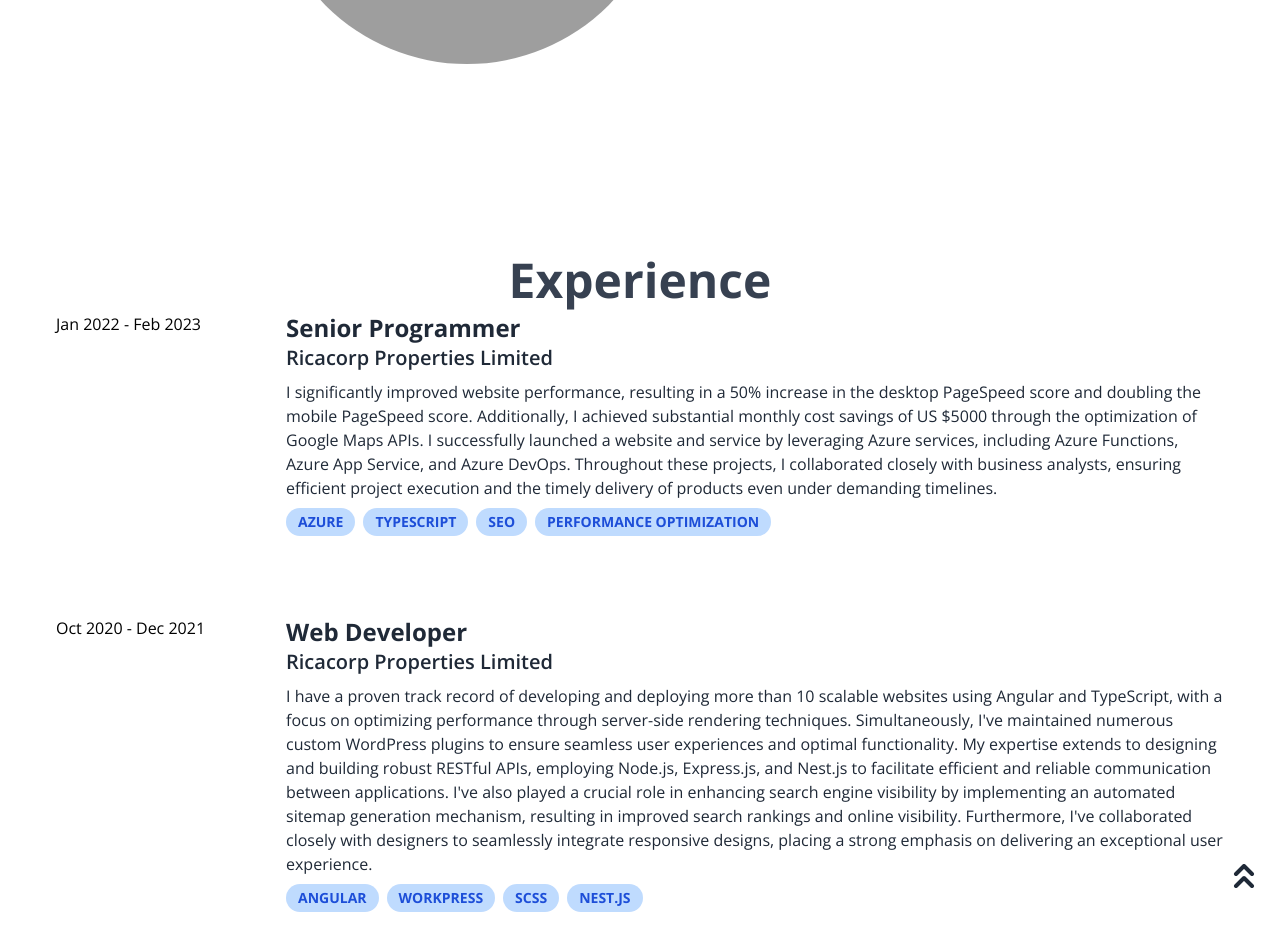
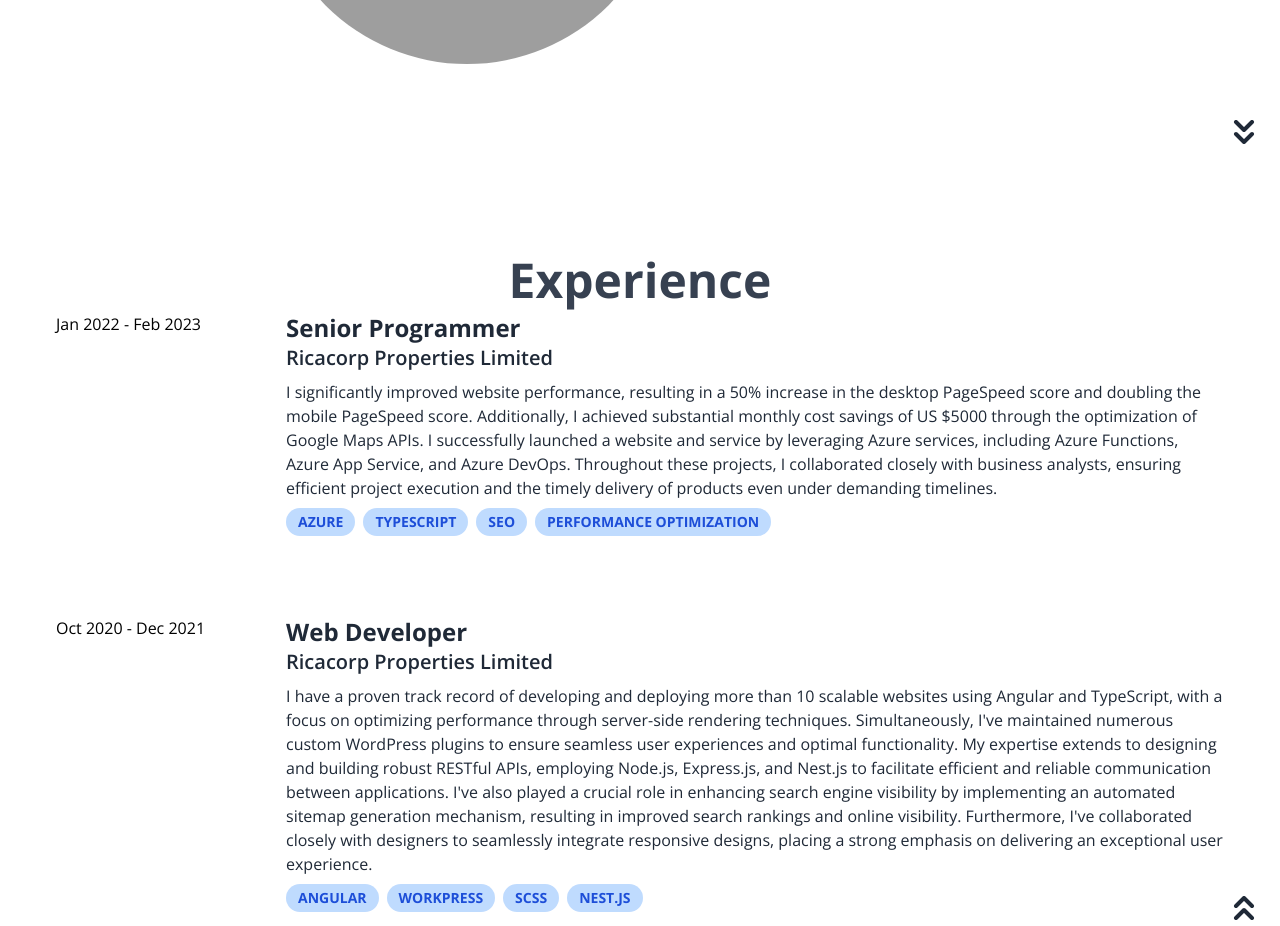
Before and after one commit to lexiechoi852/portfolio-website, a Next.js app: page / in a window 1280 px wide. Shown: the part 600-1526 px from the top of the page. Built offline with nearby package versions, Linux system fonts and the light colour scheme; grey boxes are pictures that could not be loaded.

Commit message:
feat: added navigation on landing session

```diff
--- a/src/components/Experience.tsx
+++ b/src/components/Experience.tsx
@@ -24,7 +24,7 @@ const experiences = [
   },
 ];
 const Experience = (): JSX.Element => (
-  <section className="relative min-h-[calc(96dvh)] p-[4vh]" id="experience">
+  <section className="relative min-h-[calc(100dvh)] p-[4vh]" id="experience">
     <h2 className="mb-2 text-center text-5xl font-bold text-gray-700">
       Experience
     </h2>
--- a/src/components/Navigation.tsx
+++ b/src/components/Navigation.tsx
@@ -11,11 +11,23 @@ interface NavigationProps {
   href: string;
 }
 
-const Navigation = ({ href }: NavigationProps): JSX.Element => (
-  <div className="absolute bottom-10 right-0 flex flex-col gap-10">
+const Navigation = ({ href }: NavigationProps): JSX.Element => {
+  const generateClassName = (h: string) => {
+    let className = "absolute bottom-10 right-0 flex flex-col gap-10";
+    if (h === "#experience") {
+      className = "absolute bottom-20 right-0 flex flex-col gap-10";
+      return className;
+    }
+    return className;
+  };
+
+  return (
+    <div className={generateClassName(href)}>
+      {href !== "#experience" && (
         <Link aria-label="top section" href="#top">
           <UpIcon />
         </Link>
+      )}
       {href !== "#profile" && (
         <Link aria-label="next section" href={href}>
           <DownIcon />
@@ -23,5 +35,6 @@ const Navigation = ({ href }: NavigationProps): JSX.Element => (
       )}
     </div>
   );
+};
 
 export default Navigation;
--- a/src/components/Profile.tsx
+++ b/src/components/Profile.tsx
@@ -5,6 +5,7 @@ import Link from "next/link";
 
 import GithubIcon from "./icons/GithubIcon";
 import LinkedInIcon from "./icons/LinkedInIcon";
+import Navigation from "./Navigation";
 
 import type { JSX } from "react";
 
@@ -46,6 +47,7 @@ const Profile = (): JSX.Element => (
         </Link>
       </div>
     </div>
+    <Navigation href="#experience" />
   </section>
 );
 
--- a/src/components/Projects.tsx
+++ b/src/components/Projects.tsx
@@ -46,7 +46,7 @@ const projects: Project[] = [
 ];
 const Projects = (): JSX.Element => (
   <section
-    className="relative flex min-h-[calc(96dvh)] flex-col gap-10 p-[4vh]"
+    className="relative flex min-h-[calc(100dvh)] flex-col gap-10 p-[4vh]"
     id="projects"
   >
     <h2 className="mb-2 text-center text-5xl font-bold text-gray-700">
--- a/src/components/Tag.tsx
+++ b/src/components/Tag.tsx
@@ -18,6 +18,7 @@ const Tag = ({ stack, component }: TagProps): JSX.Element => {
     }
     return className;
   };
+
   return (
     <div key={stack} className={generateClassName(component)}>
       {stack}
```
Lines whose indentation alone changed are shown as unchanged.
